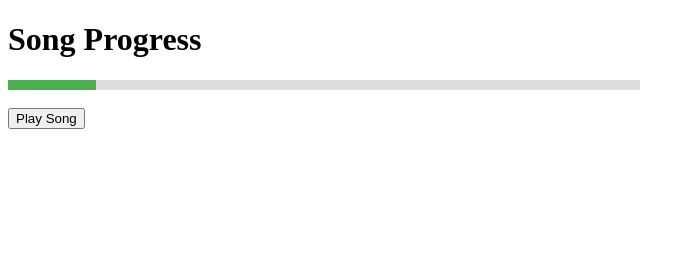
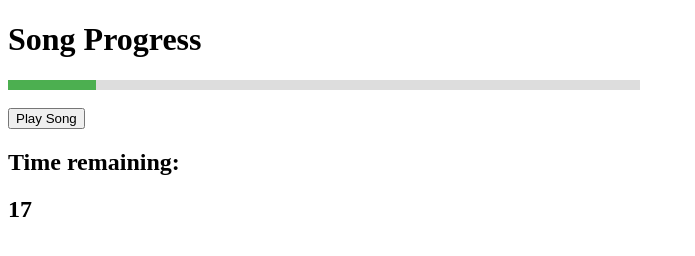
Before and after one commit to jameswzhou/musicquiz, a plain HTML site: page frontend/progress.html in a window 1280 px wide. Both pictures are taken after a click on the button "Play Song". Shown: the whole page, without its empty margins (0-695 px from the left). Drawn offline with Linux system fonts and the light colour scheme.

Commit message:
Added a countdown
Includes a countdown to show how many seconds remain

```diff
--- a/frontend/progress.html
+++ b/frontend/progress.html
@@ -24,13 +24,17 @@
     <br>
     <button onclick="move()">Play Song</button>
 
+
+    <h2>Time remaining:</h2>
+    <h2 id=remaining>20</h2>
+
     <script>
         var i = 0;
         function move() {
             var start = performance.now();
             if (i == 0) {
                 i = 1;
-                var elem = document.getElementById("myBar");
+                var progbar = document.getElementById("myBar");
                 var width = 0;
                 var id = setInterval(frame, 10);
                 function frame() {
@@ -40,7 +44,12 @@
                     } else {
                         var elapsed = (performance.now() - start) / 1000;
                         width = (elapsed / 20) * 100;
-                        elem.style.width = width + "%";
+                        progbar.style.width = width + "%";
+                        var countdown = document.getElementById("remaining");
+                        var timeremaining = (20 - elapsed);
+                        if(timeremaining>=0){
+                            countdown.textContent = timeremaining.toFixed(0);
+                        }
                     }
                 }
             }
```
